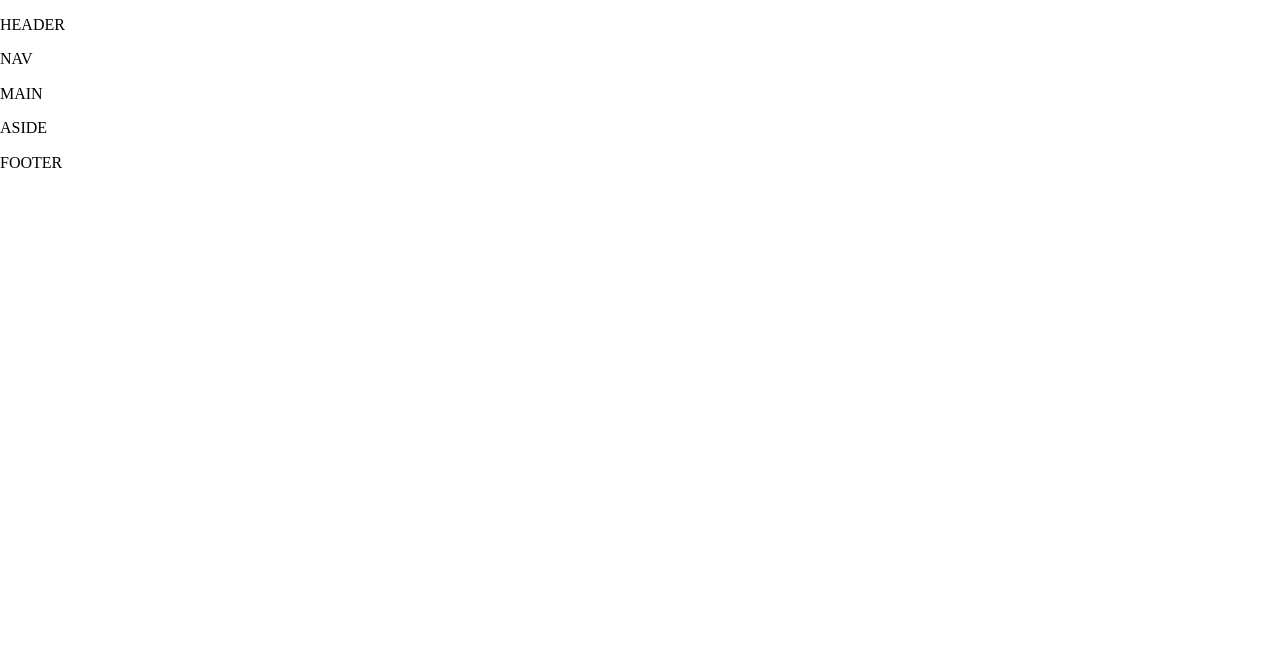
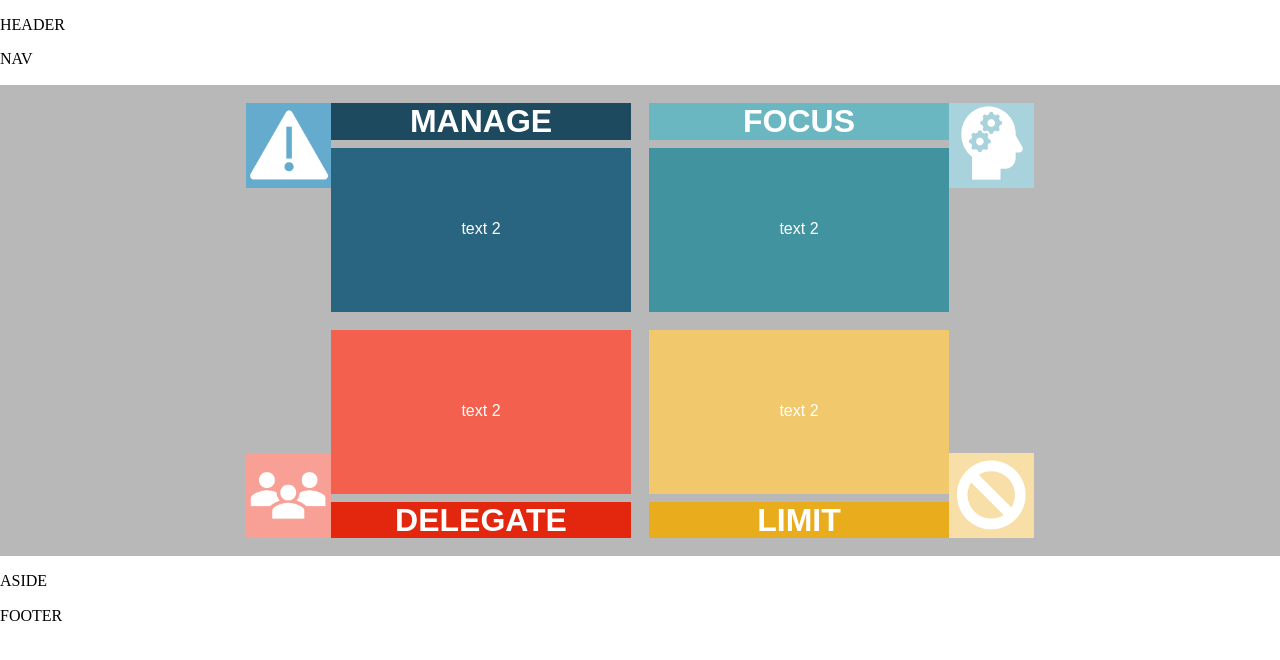
Before and after one commit to chrischarismalai/quadrants, a plain HTML site: page index.html in a window 1280 px wide. Drawn offline with Linux system fonts and the light colour scheme.

Commit message:
base design

```diff
--- a/css/default.css
+++ b/css/default.css
@@ -8,3 +8,48 @@ author: christopher@coffeewithyourmilk.com
 created: March 13, 2018
 last-updated: March 13, 2018
 */
+
+main {
+    background-color: rgba(20,20,20,0.3);
+    font-family: sans-serif;
+}
+
+#quadrant {
+  text-align: center;
+  margin: 0 auto;
+  color: white;
+}
+
+#quadrant td {
+  padding: 0.5em;
+}
+
+#Q1 table, #Q2 table, #Q3 table, #Q4 table {
+  width: 300px;
+  height: 164px;
+}
+
+#Q1 table { background-color: hsla(199,51.8%,33.3%,1);}
+#Q1 > h1 {background-color: hsla(199,53.2%, 24.3%,1); margin: 0.25em 0;}
+#Q1 img {height: 85px; width: 85px;}
+#Q1 {position: relative;}
+#Q1 div {position: absolute; left: -77px; top: 16px;}
+
+#Q2 table { background-color: hsla(188,41.6%,44.3%,1);}
+#Q2 > h1 {background-color: hsla(187,41.2%,58.6%,1); margin: 0.25em 0;}
+#Q2 img {height: 85px; width: 85px;}
+#Q2 {position: relative;}
+#Q2 div {position: absolute; right: -77px; top: 16px;}
+
+
+#Q3 table {background-color: hsla(7,87.3%,62.9%,1);}
+#Q3 > h1 {background-color: hsla(7,88.4%,47.3%,1); margin: 0.25em 0;}
+#Q3 img {height: 85px; width: 85px;}
+#Q3 {position: relative;}
+#Q3 div {position: absolute; left: -77px; bottom: 12px;}
+
+#Q4 table {background-color: hsla(42,82.6%,68.4%,1);}
+#Q4 > h1 {background-color: hsla(42,82.3%,51.4%,1); margin: 0.25em 0;}
+#Q4 img {height: 85px; width: 85px;}
+#Q4 {position: relative;}
+#Q4 div {position: absolute; right: -77px; bottom: 12px;}
--- a/index.html
+++ b/index.html
@@ -51,7 +51,38 @@
   <body>
     <header><p>HEADER</p></header>
     <nav><p>NAV</p></nav>
-    <main><p>MAIN</p></main>
+    <main>
+      <table id="quadrant">
+        <tr>
+          <td id="Q1">
+            <div><img src="img/manage.png" alt="caution sign"></div><h1>MANAGE</h1>
+            <table>
+              <tbody><tr><td>text 2</td></tr></tbody>
+            </table>
+          </td>
+          <td id="Q2">
+            <div><img src="img/focus.png" alt="caution sign"></div><h1>FOCUS</h1>
+            <table>
+              <tbody><tr><td>text 2</td></tr></tbody>
+            </table>
+          </td>
+        </tr>
+        <tr>
+          <td id="Q3">
+            <table>
+              <tbody><tr><td>text 2</td></tr></tbody>
+            </table>
+            <div><img src="img/delegate.png" alt="caution sign"></div><h1>DELEGATE</h1>
+          </td>
+          <td id="Q4">
+            <table>
+              <tbody><tr><td>text 2</td></tr></tbody>
+            </table>
+            <div><img src="img/limit.png" alt="caution sign"></div><h1>LIMIT</h1>
+          </td>
+        </tr>
+      </table>
+    </main>
     <aside><p>ASIDE</p></aside>
     <footer><p>FOOTER</p></footer>
   </body>
```
